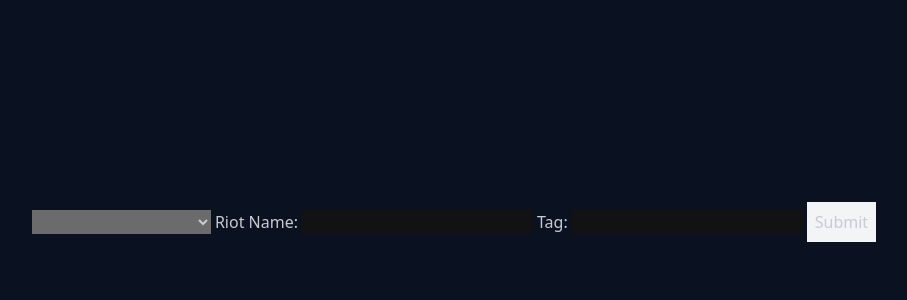
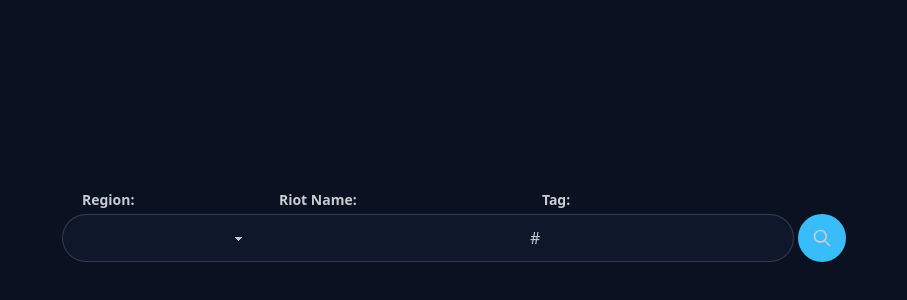
Before and after one commit to aliulorent/solo-queue-analytics, a Vue app in the folder client/: page / in a window 1280 px wide. Shown: the part 178-478 px from the top of the page, without its empty margins (186-1093 px from the left). Built offline with nearby package versions, Linux system fonts and the light colour scheme.

Commit message:
Added complete styling to search bar and button

```diff
--- a/client/src/components/SearchBar.vue
+++ b/client/src/components/SearchBar.vue
@@ -15,30 +15,42 @@ const updateRoute = async ()=>{
 
 <template>
   <!-- <div class="flex flex-y justify-center flex-col items-center gap-1"> -->
-    <form class="flex items-center gap-1" @submit.prevent="updateRoute">
-      <select name="Region" v-model="selection.region">
-        <option value="NA1">North America</option>
-        <option value="EUW1">Europe West</option>
-        <option value="EUN1">Europe Nordic & East</option>
-        <option value="OC1">Oceania</option>
-        <option value="KR">Korea</option>
-        <option value="JP1">Japan</option>
-        <option value="BR1">Brazil</option>
-        <option value="LA1">LAS</option>
-        <option value="LA2">LAN</option>
-        <option value="RU">Russia</option>
-        <option value="TR1">Turkey</option>
-        <option value="SG2">Singapore</option>
-        <option value="PH2">Phillippines</option>
-        <option value="TW2">Taiwan</option>
-        <option value="VN2">Vietnam</option>
-        <option value="TH2">Thailand</option>
-      </select>
-      <label for="username">Riot Name: </label>
-      <input id="username" v-model="selection.name"/>
-      <label for="tagline">Tag: </label>
-      <input id="tagline" v-model="selection.tag"/>
-      <button type="submit" class="bg-gray-100 p-2">Submit</button>
+    <form class="flex items-end justify-center gap-0 text-base-content" name="searchform" autocomplete="off" @submit.prevent="updateRoute">
+      <div class="form-control z-10" autocomplete="off">
+        <label for="region" class="label label-text font-semibold pl-5 pb-1">Region:</label>
+        <select id="region" v-model="selection.region" autocomplete="off" class="select select-bordered border-r-0 rounded-r-none rounded-l-full focus:-outline-offset-1">
+          <option value="NA1" selected autocomplete="off" name="North America">North America</option>
+          <option value="EUW1" autocomplete="off">Europe West</option>
+          <option value="EUN1" autocomplete="off">Europe Nordic & East</option>
+          <option value="OC1" autocomplete="off">Oceania</option>
+          <option value="KR" autocomplete="off">Korea</option>
+          <option value="JP1" autocomplete="off">Japan</option>
+          <option value="BR1" autocomplete="off">Brazil</option>
+          <option value="LA1" autocomplete="off">LAS</option>
+          <option value="LA2" autocomplete="off">LAN</option>
+          <option value="RU" autocomplete="off">Russia</option>
+          <option value="TR1" autocomplete="off">Turkey</option>
+          <option value="SG2" autocomplete="off">Singapore</option>
+          <option value="PH2" autocomplete="off">Phillippines</option>
+          <option value="TW2" autocomplete="off">Taiwan</option>
+          <option value="VN2" autocomplete="off">Vietnam</option>
+          <option value="TH2" autocomplete="off">Thailand</option>
+        </select>
+      </div>
+      <div class="form-control px-0 mx-0 border-x-0 rounded-none z-10">
+        <label for="username" class="label label-text font-semibold pl-5 pb-1">Riot Name: </label>
+        <input id="username" class="input input-bordered rounded-none border-x-0 focus:-outline-offset-1" v-model="selection.name"/>
+      </div>
+      <div class="form-control z-10">
+        <label for="tagline" class="label label-text font-semibold pl-5 pb-1">Tag: </label>
+        <div class="relative">
+          <div class="absolute left-0 top-0 bottom-0 text-center pl-2 flex items-center"><h3>#</h3></div>
+          <input id="tagline" class="input input-bordered border-l-0 rounded-l-none rounded-r-full focus:-outline-offset-1 pl-6" v-model="selection.tag">
+        </div>
+      </div>
+      <button type="submit" class="bg-primary p-[0.88rem] rounded-full z-10 ml-1">
+        <svg xmlns="http://www.w3.org/2000/svg" class="h-5 w-5" fill="none" viewBox="0 0 24 24" stroke="currentColor"><path stroke-linecap="round" stroke-linejoin="round" stroke-width="2" d="M21 21l-6-6m2-5a7 7 0 11-14 0 7 7 0 0114 0z" /></svg>
+      </button>
   </form>
   <!-- </div> -->
 </template>
```
